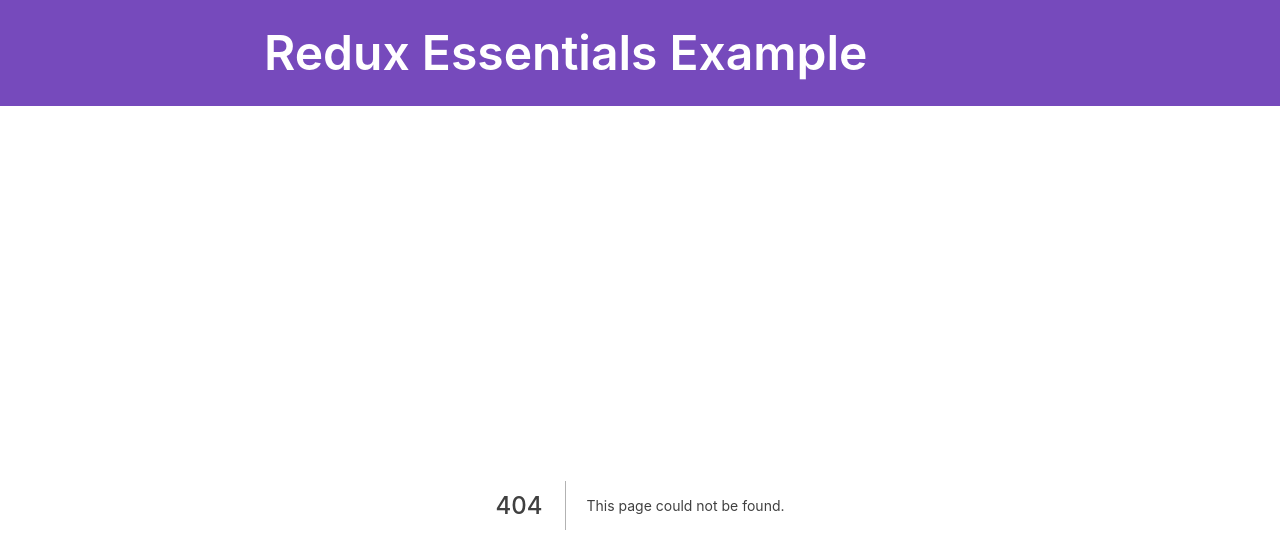
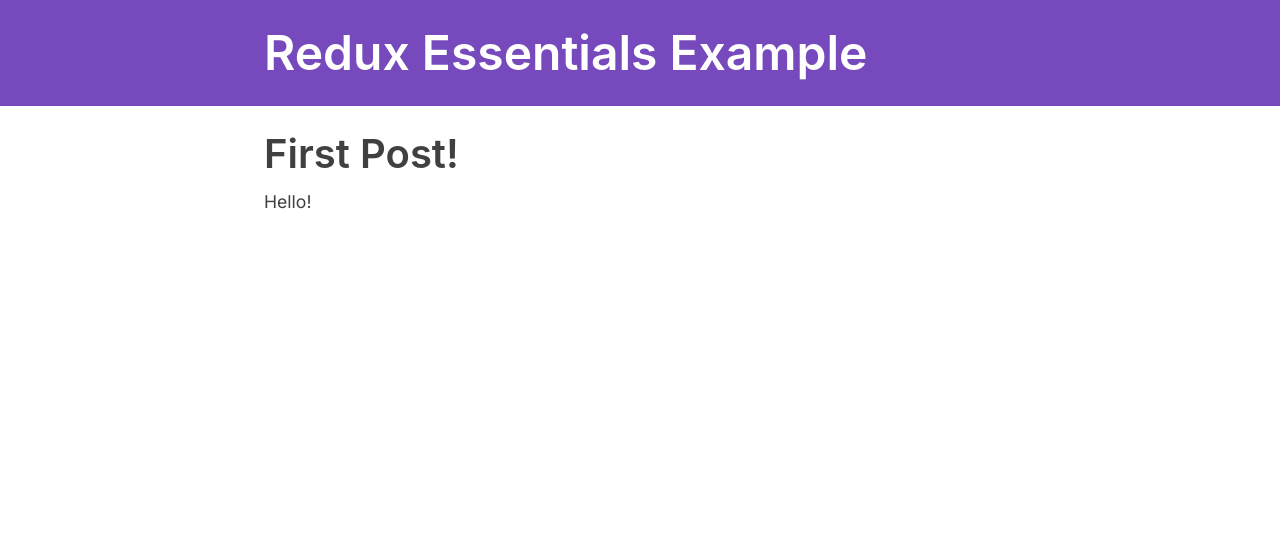
Before and after one commit to DevAiKaiSys/ReduxTutorial, a Next.js app in the folder redux-essentials-example/: page /posts/1 in a window 1280 px wide. Before the commit this address had no page. Shown: the top 552 px of the page. Built offline with nearby package versions, Linux system fonts and the light colour scheme.

Commit message:
Redux Essentials, Part 4: Add SinglePostPage

```diff
--- /dev/null
+++ b/redux-essentials-example/app/posts/[postId]/page.tsx
@@ -0,0 +1,8 @@
+import { SinglePostPage } from "@/app/ui/posts/SinglePostPage";
+import React from "react";
+
+type Props = {};
+
+export default function PostPage({}: Props) {
+  return <SinglePostPage />;
+}
--- a/redux-essentials-example/app/ui/posts/PostsList.tsx
+++ b/redux-essentials-example/app/ui/posts/PostsList.tsx
@@ -1,5 +1,6 @@
 "use client";
 import { ReduxState } from "@/lib/redux/store";
+import Link from "next/link";
 import React from "react";
 import { useSelector } from "react-redux";
 
@@ -10,6 +11,9 @@ export const PostsList = () => {
     <article className="post-excerpt" key={post.id}>
       <h3>{post.title}</h3>
       <p className="post-content">{post.content.substring(0, 100)}</p>
+      <Link href={`/posts/${post.id}`} className="button muted-button">
+        View Post
+      </Link>
     </article>
   ));
 
--- /dev/null
+++ b/redux-essentials-example/app/ui/posts/SinglePostPage.tsx
@@ -0,0 +1,31 @@
+"use client";
+import { ReduxState } from "@/lib/redux/store";
+import { useParams } from "next/navigation";
+import React from "react";
+import { useSelector } from "react-redux";
+
+export const SinglePostPage = (/* { match } */) => {
+  //   const { postId } = match.params;
+  const { postId } = useParams();
+
+  const post = useSelector((state: ReduxState) =>
+    state.posts.find((post) => post.id === postId)
+  );
+
+  if (!post) {
+    return (
+      <section>
+        <h2>Post not found!</h2>
+      </section>
+    );
+  }
+
+  return (
+    <section>
+      <article className="post">
+        <h2>{post.title}</h2>
+        <p className="post-content">{post.content}</p>
+      </article>
+    </section>
+  );
+};
```
